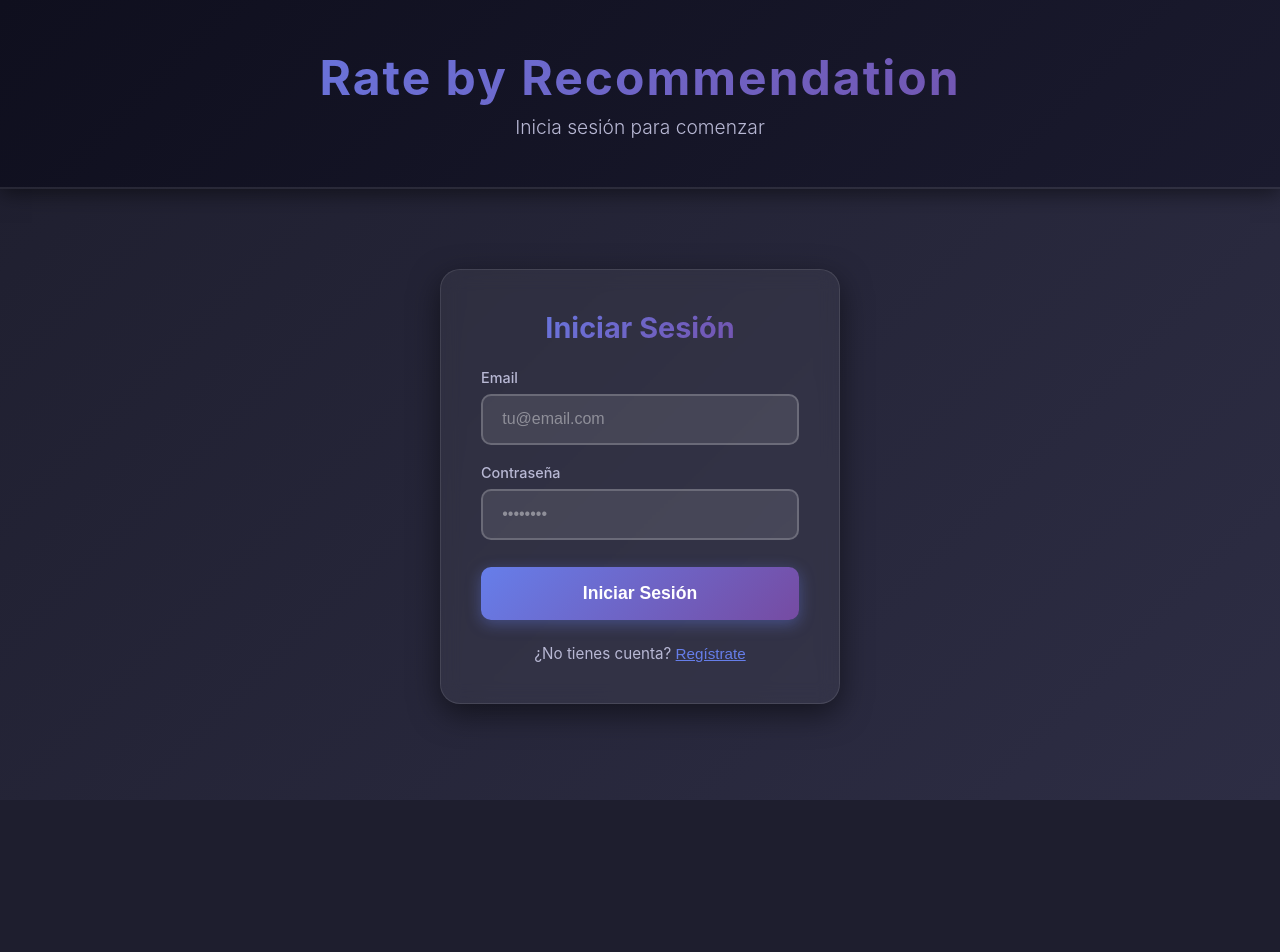
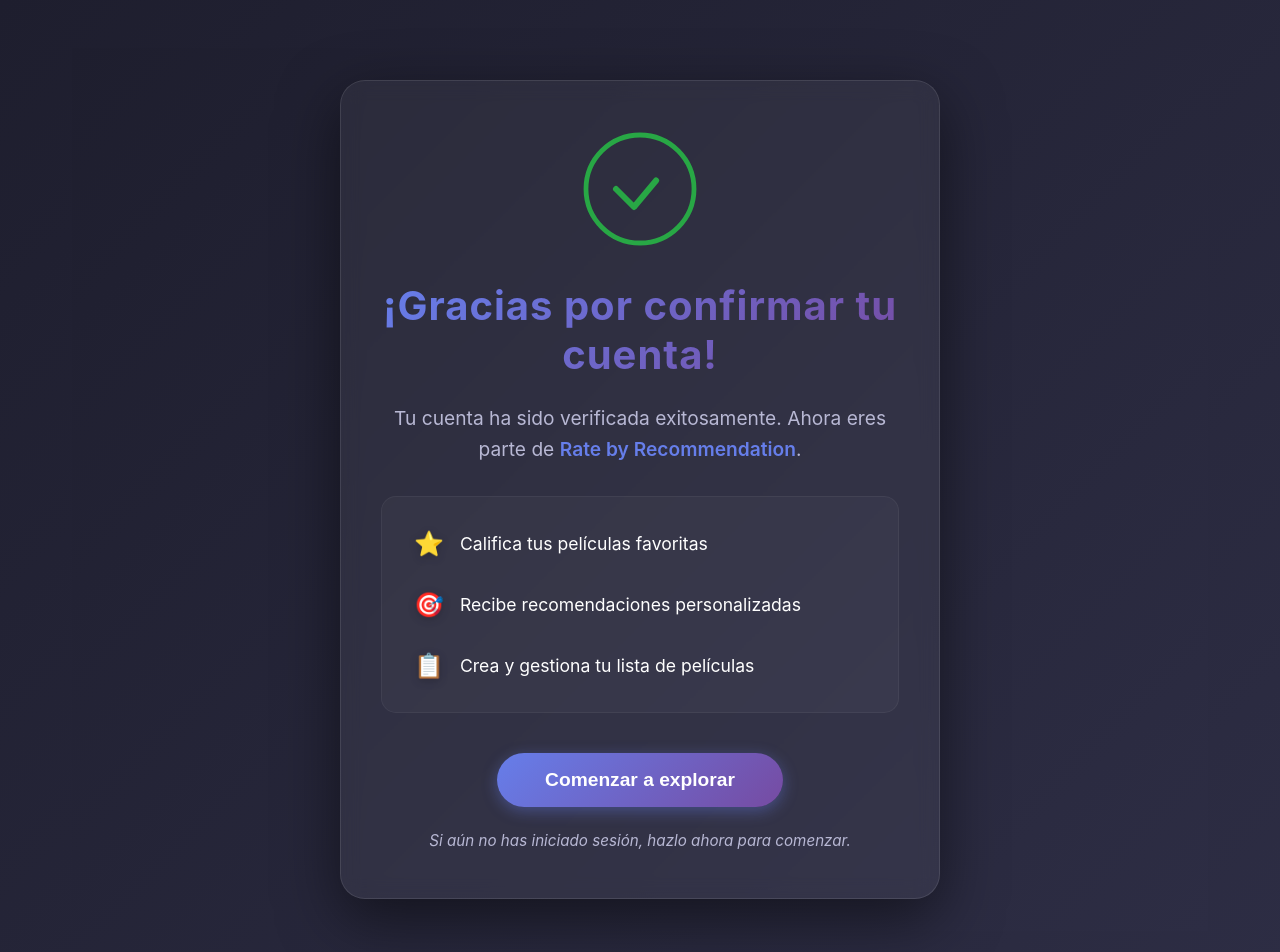
Before and after one commit to TatisVivas/Rate-by-Recommendation, a React (Create React App) app in the folder frontend/: page /confirmacion in a window 1280 px wide. Shown: the top 952 px of the page. Before the commit the page ends 800 px from the top, so only its background shows below. Built offline with nearby package versions, Linux system fonts and the light colour scheme; no server answers.

Commit message:
feat: Agregar página de confirmación de cuenta

```diff
--- a/frontend/src/App.js
+++ b/frontend/src/App.js
@@ -5,6 +5,7 @@ import { PreferencesProvider } from './context/PreferencesContext';
 import Navbar from './components/Navbar';
 import Auth from './components/Auth';
 import Home from './pages/Home';
+import Confirmacion from './pages/Confirmacion';
 import Watchlist from './components/Watchlist';
 import Recommendations from './components/Recommendations';
 import Profile from './components/Profile';
@@ -60,10 +61,11 @@ function App() {
     // Esto se puede usar para refrescar la lista si es necesario
   };
 
-  // Si no hay usuario, mostrar pantalla de autenticación
+  // Componente para rutas protegidas
+  const ProtectedRoutes = () => {
     if (!user) {
       return (
-      <div className="App">
+        <>
           <header className="app-header-auth">
             <div className="header-content">
               <h1 className="app-title">Rate by Recommendation</h1>
@@ -73,14 +75,12 @@ function App() {
           <main className="app-main">
             <Auth onAuthChange={handleAuthChange} />
           </main>
-      </div>
+        </>
       );
     }
 
     return (
       <PreferencesProvider user={user}>
-      <Router>
-        <div className="App">
         <SplashCursor />
         <Navbar user={user} onLogout={handleLogout} />
 
@@ -132,9 +132,29 @@ function App() {
             onWatchlistUpdate={handleWatchlistUpdate}
           />
         )}
+      </PreferencesProvider>
+    );
+  };
+
+  return (
+    <Router>
+      <div className="App">
+        <Routes>
+          {/* Ruta pública para confirmación de cuenta */}
+          <Route
+            path="/confirmacion"
+            element={
+              <main className="app-main">
+                <Confirmacion />
+              </main>
+            }
+          />
+
+          {/* Todas las demás rutas */}
+          <Route path="*" element={<ProtectedRoutes />} />
+        </Routes>
       </div>
     </Router>
-    </PreferencesProvider>
   );
 }
 
--- /dev/null
+++ b/frontend/src/pages/Confirmacion.css
@@ -0,0 +1,345 @@
+.confirmacion-container {
+  display: flex;
+  align-items: center;
+  justify-content: center;
+  min-height: 100vh;
+  padding: 2rem;
+  background: linear-gradient(135deg, #1e1e2e 0%, #2d2d44 100%);
+  transition: background 0.3s ease;
+}
+
+:root.light-theme .confirmacion-container,
+.light-theme .confirmacion-container {
+  background: linear-gradient(135deg, #f5f5f5 0%, #e0e0e0 100%);
+}
+
+.confirmacion-card {
+  background: rgba(255, 255, 255, 0.05);
+  backdrop-filter: blur(10px);
+  border-radius: 25px;
+  padding: 3rem 2.5rem;
+  width: 100%;
+  max-width: 600px;
+  border: 1px solid rgba(255, 255, 255, 0.1);
+  box-shadow: 0 20px 60px rgba(0, 0, 0, 0.5);
+  text-align: center;
+  animation: fadeInUp 0.6s ease-out;
+  transition: all 0.3s ease;
+}
+
+:root.light-theme .confirmacion-card,
+.light-theme .confirmacion-card {
+  background: rgba(255, 255, 255, 0.9);
+  border: 1px solid rgba(0, 0, 0, 0.1);
+  box-shadow: 0 20px 60px rgba(0, 0, 0, 0.2);
+}
+
+@keyframes fadeInUp {
+  from {
+    opacity: 0;
+    transform: translateY(30px);
+  }
+  to {
+    opacity: 1;
+    transform: translateY(0);
+  }
+}
+
+/* Success Icon */
+.success-icon {
+  margin: 0 auto 2rem;
+  width: 120px;
+  height: 120px;
+  position: relative;
+  animation: scaleIn 0.5s ease-out 0.2s both;
+}
+
+@keyframes scaleIn {
+  from {
+    transform: scale(0);
+  }
+  to {
+    transform: scale(1);
+  }
+}
+
+.checkmark-svg {
+  width: 100%;
+  height: 100%;
+}
+
+.checkmark-circle {
+  fill: none;
+  stroke: #28a745;
+  stroke-width: 4;
+  stroke-dasharray: 283;
+  stroke-dashoffset: 283;
+  animation: drawCircle 0.6s ease-out 0.3s forwards;
+}
+
+@keyframes drawCircle {
+  to {
+    stroke-dashoffset: 0;
+  }
+}
+
+.checkmark-check {
+  fill: none;
+  stroke: #28a745;
+  stroke-width: 5;
+  stroke-linecap: round;
+  stroke-linejoin: round;
+  stroke-dasharray: 50;
+  stroke-dashoffset: 50;
+  animation: drawCheck 0.4s ease-out 0.9s forwards;
+}
+
+@keyframes drawCheck {
+  to {
+    stroke-dashoffset: 0;
+  }
+}
+
+/* Title */
+.confirmacion-title {
+  font-size: 2.5rem;
+  font-weight: 700;
+  margin-bottom: 1.5rem;
+  background: linear-gradient(135deg, #667eea 0%, #764ba2 100%);
+  -webkit-background-clip: text;
+  -webkit-text-fill-color: transparent;
+  background-clip: text;
+  letter-spacing: 1px;
+  animation: fadeIn 0.6s ease-out 0.4s both;
+}
+
+@keyframes fadeIn {
+  from {
+    opacity: 0;
+  }
+  to {
+    opacity: 1;
+  }
+}
+
+/* Message */
+.confirmacion-message {
+  font-size: 1.2rem;
+  color: #b8b8d4;
+  line-height: 1.6;
+  margin-bottom: 2rem;
+  animation: fadeIn 0.6s ease-out 0.5s both;
+  transition: color 0.3s ease;
+}
+
+:root.light-theme .confirmacion-message,
+.light-theme .confirmacion-message {
+  color: #666666;
+}
+
+.brand-name {
+  color: #667eea;
+  font-weight: 600;
+  transition: color 0.3s ease;
+}
+
+:root.light-theme .brand-name,
+.light-theme .brand-name {
+  color: #764ba2;
+}
+
+/* Features List */
+.features-list {
+  display: flex;
+  flex-direction: column;
+  gap: 1rem;
+  margin: 2rem 0;
+  padding: 1.5rem;
+  background: rgba(255, 255, 255, 0.03);
+  border-radius: 15px;
+  border: 1px solid rgba(255, 255, 255, 0.05);
+  animation: fadeIn 0.6s ease-out 0.6s both;
+  transition: all 0.3s ease;
+}
+
+:root.light-theme .features-list,
+.light-theme .features-list {
+  background: rgba(0, 0, 0, 0.03);
+  border: 1px solid rgba(0, 0, 0, 0.05);
+}
+
+.feature-item {
+  display: flex;
+  align-items: center;
+  gap: 1rem;
+  color: #ffffff;
+  font-size: 1.1rem;
+  padding: 0.5rem;
+  transition: color 0.3s ease, transform 0.2s ease;
+}
+
+.feature-item:hover {
+  transform: translateX(5px);
+}
+
+:root.light-theme .feature-item,
+.light-theme .feature-item {
+  color: #1e1e2e;
+}
+
+.feature-icon {
+  font-size: 1.5rem;
+  filter: drop-shadow(0 2px 4px rgba(0, 0, 0, 0.2));
+}
+
+/* Button */
+.confirmacion-actions {
+  margin: 2.5rem 0 1.5rem;
+  animation: fadeIn 0.6s ease-out 0.7s both;
+}
+
+.confirmacion-button {
+  padding: 1rem 3rem;
+  font-size: 1.2rem;
+  font-weight: 600;
+  border: none;
+  border-radius: 50px;
+  background: linear-gradient(135deg, #667eea 0%, #764ba2 100%);
+  color: #ffffff;
+  cursor: pointer;
+  transition: all 0.3s ease;
+  box-shadow: 0 4px 15px rgba(102, 126, 234, 0.4);
+  position: relative;
+  overflow: hidden;
+}
+
+.confirmacion-button::before {
+  content: '';
+  position: absolute;
+  top: 50%;
+  left: 50%;
+  width: 0;
+  height: 0;
+  border-radius: 50%;
+  background: rgba(255, 255, 255, 0.2);
+  transform: translate(-50%, -50%);
+  transition: width 0.6s, height 0.6s;
+}
+
+.confirmacion-button:hover::before {
+  width: 300px;
+  height: 300px;
+}
+
+.confirmacion-button:hover {
+  transform: translateY(-3px);
+  box-shadow: 0 6px 25px rgba(102, 126, 234, 0.6);
+}
+
+.confirmacion-button:active {
+  transform: translateY(-1px);
+}
+
+.confirmacion-button span {
+  position: relative;
+  z-index: 1;
+}
+
+/* Hint */
+.confirmacion-hint {
+  font-size: 0.95rem;
+  color: #b8b8d4;
+  margin-top: 1.5rem;
+  font-style: italic;
+  animation: fadeIn 0.6s ease-out 0.8s both;
+  transition: color 0.3s ease;
+}
+
+:root.light-theme .confirmacion-hint,
+.light-theme .confirmacion-hint {
+  color: #666666;
+}
+
+/* Loading State */
+.loading-spinner {
+  border: 4px solid rgba(255, 255, 255, 0.1);
+  border-top: 4px solid #667eea;
+  border-radius: 50%;
+  width: 60px;
+  height: 60px;
+  animation: spin 1s linear infinite;
+  margin: 0 auto 1.5rem;
+}
+
+@keyframes spin {
+  0% { transform: rotate(0deg); }
+  100% { transform: rotate(360deg); }
+}
+
+.loading-text {
+  color: #b8b8d4;
+  font-size: 1.1rem;
+  transition: color 0.3s ease;
+}
+
+:root.light-theme .loading-text,
+.light-theme .loading-text {
+  color: #666666;
+}
+
+/* Responsive */
+@media (max-width: 768px) {
+  .confirmacion-container {
+    padding: 1.5rem;
+  }
+
+  .confirmacion-card {
+    padding: 2.5rem 2rem;
+  }
+
+  .confirmacion-title {
+    font-size: 2rem;
+  }
+
+  .confirmacion-message {
+    font-size: 1.1rem;
+  }
+
+  .success-icon {
+    width: 100px;
+    height: 100px;
+  }
+
+  .confirmacion-button {
+    padding: 0.9rem 2.5rem;
+    font-size: 1.1rem;
+  }
+}
+
+@media (max-width: 480px) {
+  .confirmacion-card {
+    padding: 2rem 1.5rem;
+  }
+
+  .confirmacion-title {
+    font-size: 1.75rem;
+  }
+
+  .confirmacion-message {
+    font-size: 1rem;
+  }
+
+  .features-list {
+    padding: 1rem;
+  }
+
+  .feature-item {
+    font-size: 1rem;
+  }
+
+  .confirmacion-button {
+    padding: 0.8rem 2rem;
+    font-size: 1rem;
+    width: 100%;
+  }
+}
--- /dev/null
+++ b/frontend/src/pages/Confirmacion.js
@@ -0,0 +1,97 @@
+import React, { useEffect, useState } from 'react';
+import { useNavigate } from 'react-router-dom';
+import { supabase } from '../lib/supabase';
+import './Confirmacion.css';
+
+const Confirmacion = () => {
+  const navigate = useNavigate();
+  const [isVerified, setIsVerified] = useState(false);
+  const [isLoading, setIsLoading] = useState(true);
+
+  useEffect(() => {
+    // Verificar si el usuario está autenticado después de la confirmación
+    const checkAuth = async () => {
+      try {
+        const { data: { session } } = await supabase.auth.getSession();
+        if (session?.user) {
+          setIsVerified(true);
+        }
+      } catch (error) {
+        console.error('Error verificando autenticación:', error);
+      } finally {
+        setIsLoading(false);
+      }
+    };
+
+    checkAuth();
+  }, []);
+
+  const handleGoToLogin = () => {
+    navigate('/');
+  };
+
+  if (isLoading) {
+    return (
+      <div className="confirmacion-container">
+        <div className="confirmacion-card">
+          <div className="loading-spinner"></div>
+          <p className="loading-text">Verificando tu cuenta...</p>
+        </div>
+      </div>
+    );
+  }
+
+  return (
+    <div className="confirmacion-container">
+      <div className="confirmacion-card">
+        <div className="success-icon">
+          <svg viewBox="0 0 100 100" className="checkmark-svg">
+            <circle className="checkmark-circle" cx="50" cy="50" r="45" />
+            <path className="checkmark-check" d="M30 50 L45 65 L70 35" />
+          </svg>
+        </div>
+
+        <h1 className="confirmacion-title">
+          ¡Gracias por confirmar tu cuenta!
+        </h1>
+
+        <p className="confirmacion-message">
+          Tu cuenta ha sido verificada exitosamente. Ahora eres parte de{' '}
+          <strong className="brand-name">Rate by Recommendation</strong>.
+        </p>
+
+        <div className="features-list">
+          <div className="feature-item">
+            <span className="feature-icon">⭐</span>
+            <span>Califica tus películas favoritas</span>
+          </div>
+          <div className="feature-item">
+            <span className="feature-icon">🎯</span>
+            <span>Recibe recomendaciones personalizadas</span>
+          </div>
+          <div className="feature-item">
+            <span className="feature-icon">📋</span>
+            <span>Crea y gestiona tu lista de películas</span>
+          </div>
+        </div>
+
+        <div className="confirmacion-actions">
+          <button
+            onClick={handleGoToLogin}
+            className="confirmacion-button"
+          >
+            Comenzar a explorar
+          </button>
+        </div>
+
+        <p className="confirmacion-hint">
+          {isVerified
+            ? 'Ya puedes iniciar sesión y empezar a usar todas las funciones.'
+            : 'Si aún no has iniciado sesión, hazlo ahora para comenzar.'}
+        </p>
+      </div>
+    </div>
+  );
+};
+
+export default Confirmacion;
```
Lines whose indentation alone changed are shown as unchanged.
